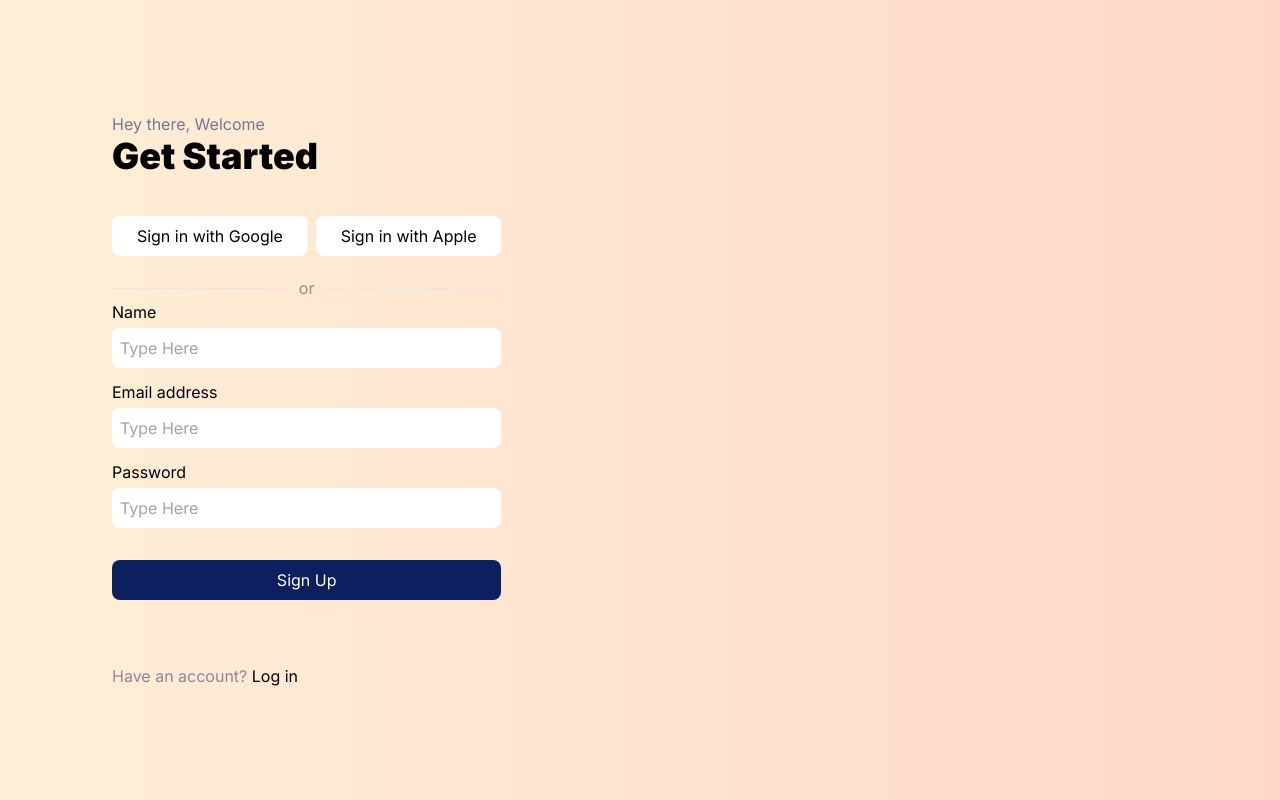
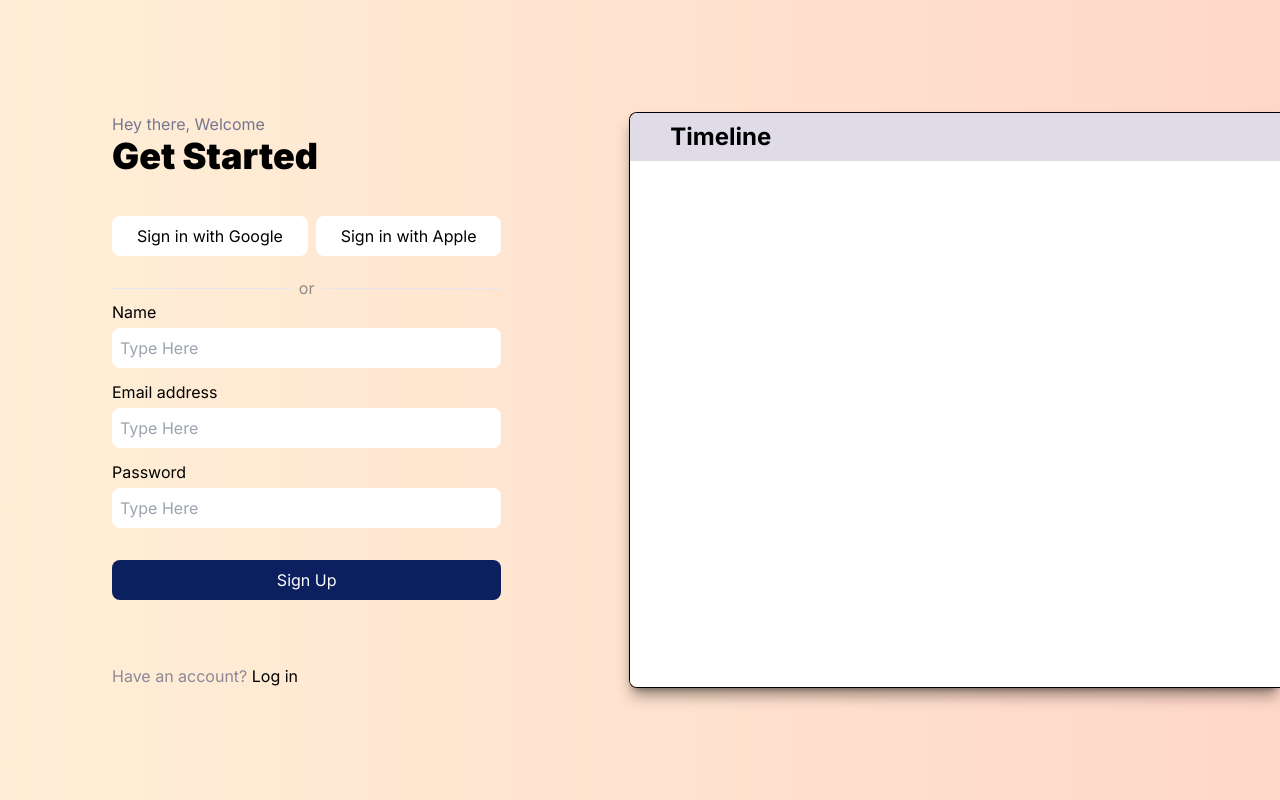
Before and after one commit to isinghdivyanshu/plotspark, a Next.js app: page /signup in a window 1280 px wide. Built offline with nearby package versions, Linux system fonts and the light colour scheme.

Commit message:
feat: complete signup page

```diff
--- a/src/app/signup/page.js
+++ b/src/app/signup/page.js
@@ -1,9 +1,9 @@
 import Link from "next/link";
 
-export default function Login() {
+export default function Signup() {
 	return (
 		<div className="min-h-screen bg-gradient-to-r from-[#FFEFD7] to-[#FFD7C8] pt-28 pl-28">
-			<div className="flex gap-6 ">
+			<div className="flex gap-16">
 				<div className="w-1/3 ">
 					<div className="text-[#0C1F5F91] font-normal">
 						Hey there, Welcome
@@ -70,6 +70,12 @@ export default function Login() {
 						<span>Log in</span>
 					</Link>
 				</div>
+				<div className="grow min-h-full rounded-s-lg border border-black border-r-0 overflow-hidden ml-16 shadow-lg shadow-[#0000006b]">
+					<div className="bg-[#dfdce8] py-2 px-10 font-bold text-2xl">
+						Timeline
+					</div>
+					<div className="h-full bg-white"></div>
+				</div>
 			</div>
 		</div>
 	);
```
